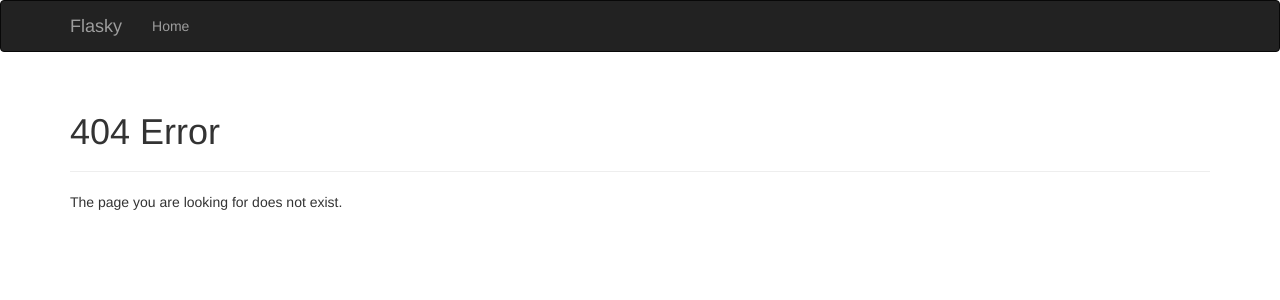
After one commit to MarcinMazuro/flask_blogging_app, a Flask app: template templates/404.html in a window 1280 px wide. The commit adds this page. Shown: the top 300 px of the page. Run offline with Flask 3, Linux system fonts and the light colour scheme; the template is opened without the code that fills it, so the values that code supplies are empty; some libraries are stand-ins or nearby versions.

Commit message:
add error 404 and 500 handling and base template

```diff
--- a/hello.py
+++ b/hello.py
@@ -11,3 +11,11 @@ def index():
 @app.route('/user/<name>')
 def user(name):
     return render_template('user.html', name=name)
+
+@app.errorhandler(404)
+def page_not_found(e):
+    return render_template('404.html')
+
+@app.errorhandler(500)
+def internal_server_error(e):
+    return render_template('500.html')
--- /dev/null
+++ b/templates/404.html
@@ -0,0 +1,11 @@
+{% extends "base.html" %}
+
+{% block title %}Page Not Found{% endblock %}
+
+{% block page_content %}
+<div class="page-header">
+    <h1>404 Error</h1>
+</div>
+<p>The page you are looking for does not exist.</p>
+
+{% endblock %}
--- /dev/null
+++ b/templates/base.html
@@ -0,0 +1,30 @@
+{% extends "bootstrap/base.html" %}
+
+{% block title %}Flasky{% endblock %}
+
+{% block navbar %}
+<div class="navbar navbar-inverse" role="navigation">
+    <div class="container">
+        <div class="navbar-header">
+            <button type="button" class="navbar-toggle" data-toggle="collapse" data-target=".navbar-collapse">
+                <span class="sr-only">Toggle navigation</span>
+                <span class="icon-bar"></span>
+                <span class="icon-bar"></span>
+                <span class="icon-bar"></span>
+            </button>
+            <a class="navbar-brand" href="/">Flasky</a>
+        </div>
+        <div class="navbar-collapse collapse">
+            <ul class="nav navbar-nav">
+                <li><a href="/">Home</a></li>
+            </ul>
+        </div>
+    </div>
+</div>
+{% endblock %}
+
+{% block content %}
+<div class="container">
+    {% block page_content %}{% endblock %}
+</div>
+{% endblock %}
```
Also changed, not shown: templates/500.html (added, +11 -0 lines), templates/index.html (+5 -27 lines), templates/user.html (+7 -1 lines).
